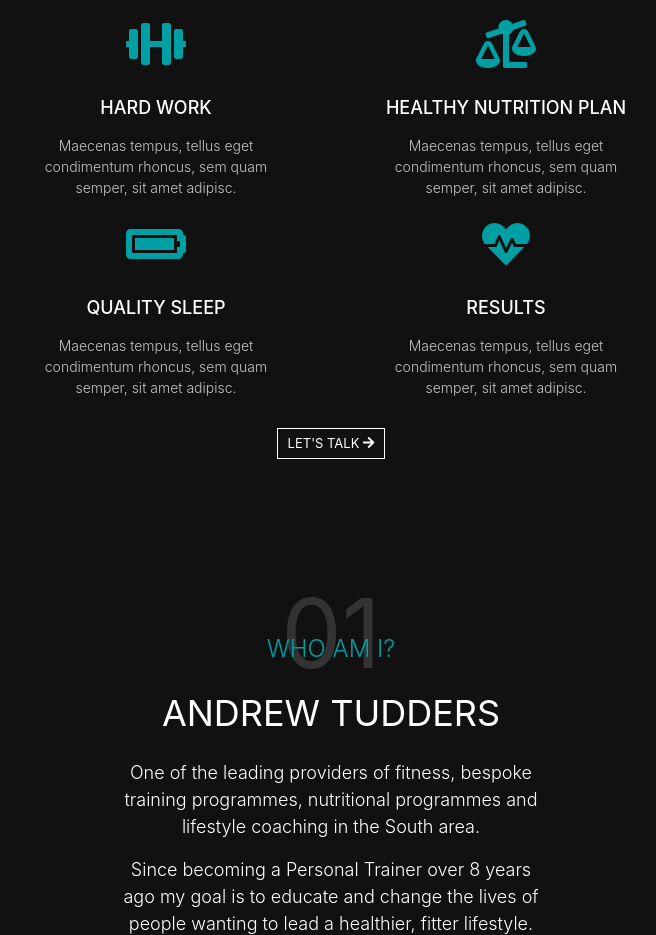
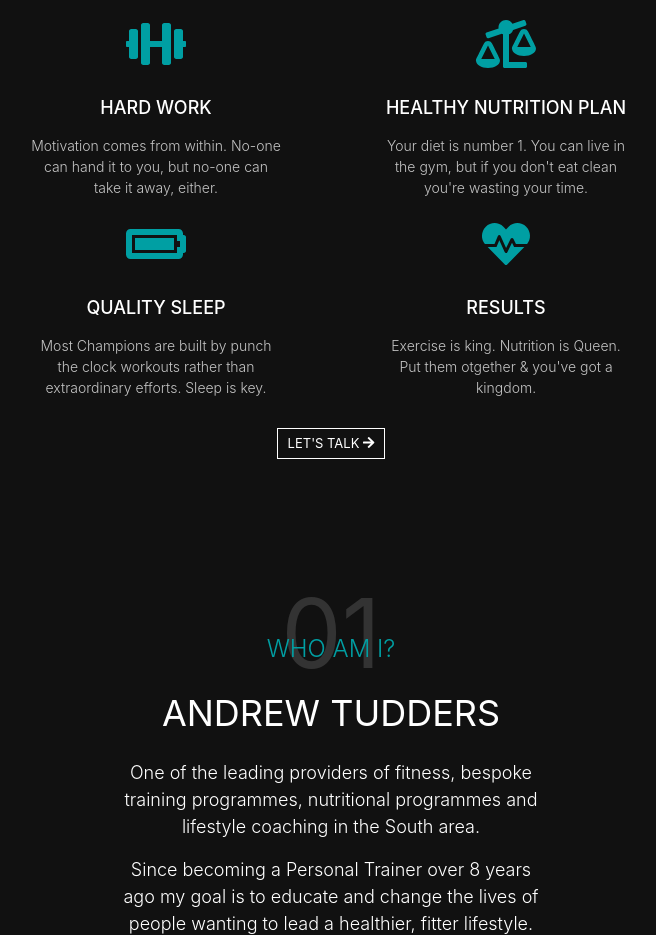
Before and after one commit to SaxonJude/andrew-tud, a Gatsby site: page / in a window 1280 px wide. Shown: the part 1120-2055 px from the top of the page, without its empty margins (309-965 px from the left). Built offline with nearby package versions, Linux system fonts and the light colour scheme; Gatsby itself is replaced by a stand-in of ours; a web font is replaced by a local one.

Commit message:
Updated Cards

```diff
--- a/src/components/IconCard.js
+++ b/src/components/IconCard.js
@@ -10,9 +10,7 @@ const IconCard = props => {
         <div className={iconStyles.card}>
             <span><ButtonLink icon={`${props.icon}`} /></span>
             <h3>{props.title}</h3>
-            <p>Maecenas tempus, tellus eget
-condimentum rhoncus, sem quam
-semper, sit amet adipisc.</p>
+            <p>{props.desc}</p>
         </div>
     );
 }
--- a/src/components/Steps.js
+++ b/src/components/Steps.js
@@ -23,7 +23,7 @@ const Steps = props => {
     return (
         <div className={`${stepsStyles.container} ${props.row === 'row-reverse' ? stepsStyles.flexboxRowReverse : stepsStyles.flexboxRow} ${props.step1 ? stepsStyles.step1 : ''}`}>
             <div className={stepsStyles.stepLeft}>
-                {props.gym === 'puregym' ? <iframe src="https://www.google.com/maps/embed?pb=!1m18!1m12!1m3!1d2525.952376728817!2d-1.8863230840347833!3d50.72082267572685!2m3!1f0!2f0!3f0!3m2!1i1024!2i768!4f13.1!3m3!1m2!1s0x4873a1b8b882dbd3%3A0x763e0d9562f1a8fa!2sPureGym%20Bournemouth!5e0!3m2!1sen!2suk!4v1605210653145!5m2!1sen!2suk" width="100%" height="700" frameborder="0" allowfullscreen="" aria-hidden="false" tabindex="0"></iframe> : <img src={imgFilter(props.img)} alt="Pic Of Andrew"/>}
+                {props.gym === 'puregym' ? <iframe src="https://www.google.com/maps/embed?pb=!1m18!1m12!1m3!1d2525.952376728817!2d-1.8863230840347833!3d50.72082267572685!2m3!1f0!2f0!3f0!3m2!1i1024!2i768!4f13.1!3m3!1m2!1s0x4873a1b8b882dbd3%3A0x763e0d9562f1a8fa!2sPureGym%20Bournemouth!5e0!3m2!1sen!2suk!4v1605210653145!5m2!1sen!2suk" width="100%" height="700" frameBorder="0" allowFullScreen="" aria-hidden="false" tabIndex="0"></iframe> : <img src={imgFilter(props.img)} alt="Pic Of Andrew"/>}
             </div>
             <div className={stepsStyles.stepRight}>
                 <div className={stepsStyles.rightBox}>
--- a/src/pages/index.js
+++ b/src/pages/index.js
@@ -73,10 +73,26 @@ const Home = props => {
                     <h3>Reaching your true potential is not just about a workout - a healthy lifestyle all round is what will get you to achieve your fitness goals and stick to them.</h3>
                 </div>
                 <div className={indexStyles.cards}>
-                    <IconCard title="Hard Work" icon="dumbbell" />
-                    <IconCard title="Healthy Nutrition Plan" icon="balance-scale-left" />
-                    <IconCard title="Quality Sleep" icon="battery-full" />
-                    <IconCard title="Results" icon="heartbeat" />
+                    <IconCard
+                    title="Hard Work"
+                    icon="dumbbell"
+                    desc="Motivation comes from within. No-one can hand it to you, but no-one can take it away, either."
+                    />
+                    <IconCard
+                    title="Healthy Nutrition Plan"
+                    icon="balance-scale-left"
+                    desc="Your diet is number 1. You can live in the gym, but if you don't eat clean you're wasting your time."
+                    />
+                    <IconCard
+                    title="Quality Sleep"
+                    icon="battery-full"
+                    desc="Most Champions are built by punch the clock workouts rather than extraordinary efforts. Sleep is key."
+                    />
+                    <IconCard
+                    title="Results"
+                    icon="heartbeat"
+                    desc="Exercise is king. Nutrition is Queen. Put them otgether & you've got a kingdom."
+                    />
                 </div>
                 <a href='#contact_form'>Let's Talk <ButtonLink icon={'arrow-right'} /></a>
             </div>
```
